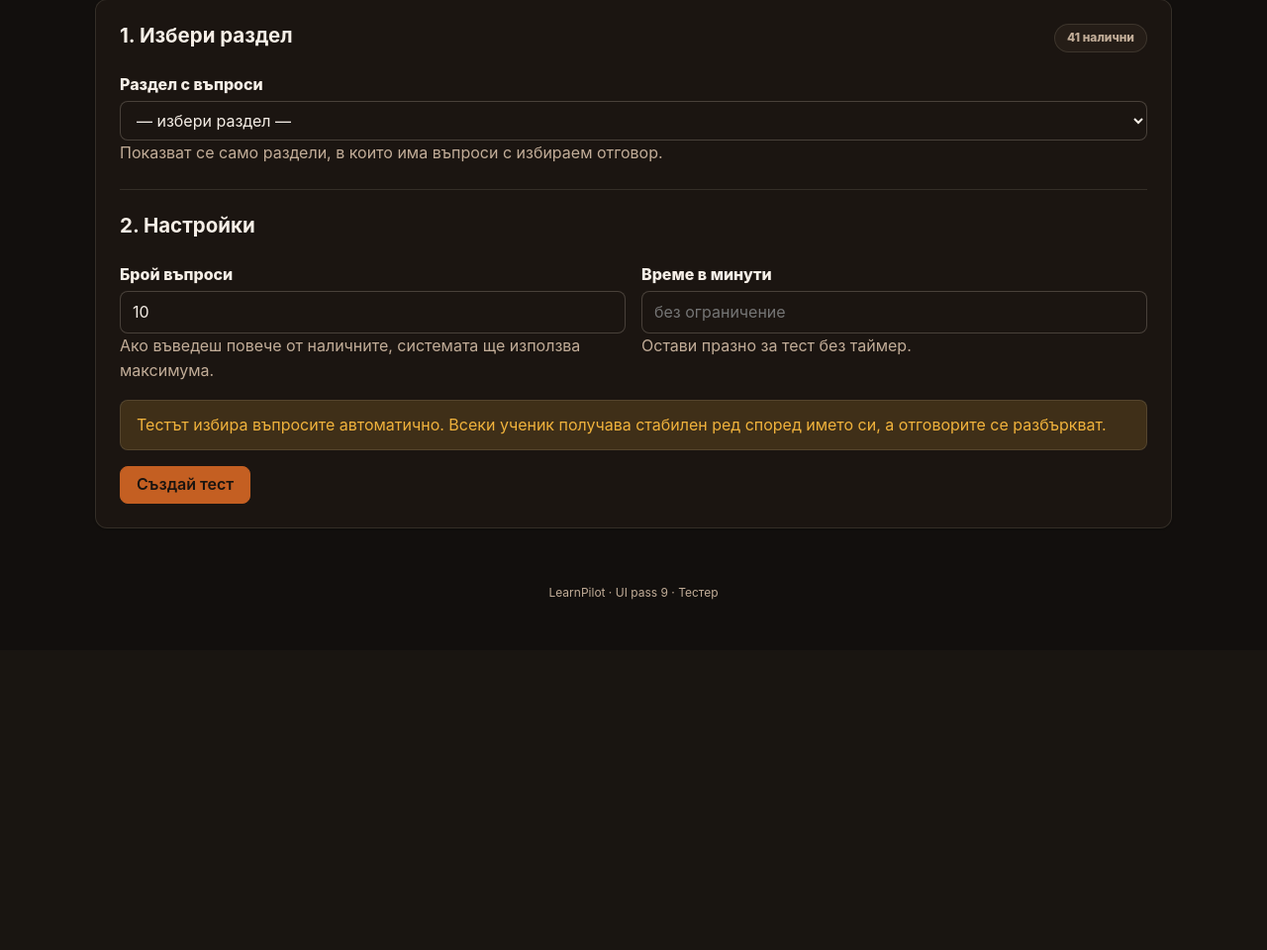
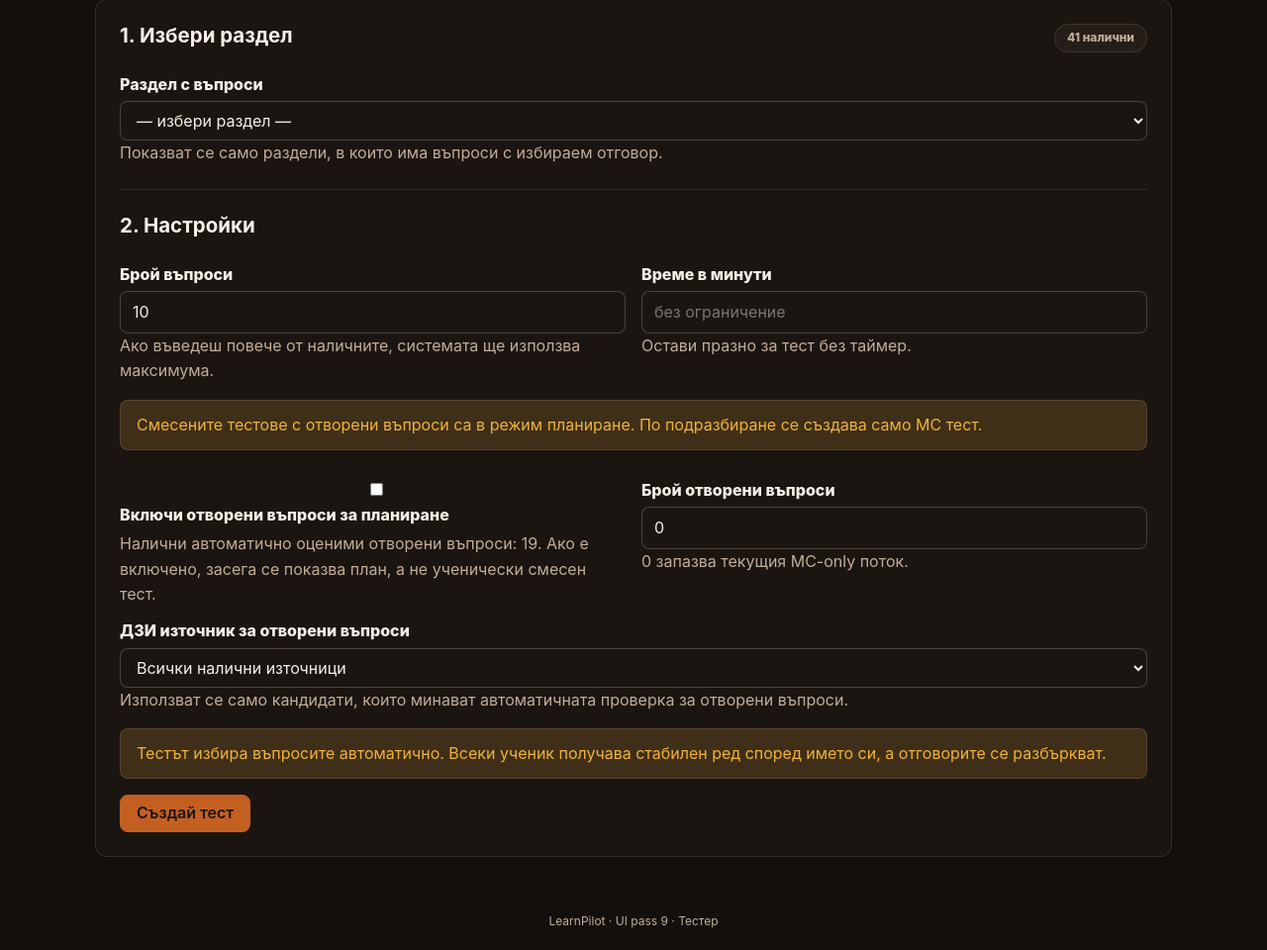
Before and after one commit to GabrielPilichev/dzi-generator, a Flask app: page /teacher/new in a window 1280 px wide. Shown: the part 383-1343 px from the top of the page at 99% size. Before the commit the page ends 989 px from the top, so only its background shows below. Run offline with Flask 3, Linux system fonts and the light colour scheme; the visitor is signed in with stand-in values (Sample User, id 1); data comes from the database, SQL or seed files in the repository.

Commit message:
Add mixed quiz planning controls

```diff
--- a/web/app.py
+++ b/web/app.py
@@ -1969,12 +1969,30 @@ def teacher_assignments():
 def teacher_new():
     conn = quiz_db()
     preselected_section_id = None
+    mixed_planning_result = None
+    form_values = {
+        "question_count": 10,
+        "time_limit_minutes": "",
+        "include_open_questions": False,
+        "open_count": 0,
+        "source_slug": "",
+    }
 
     if _quiz_request.method == "POST":
         section_id = int(_quiz_request.form.get("section_id") or 0)
         requested_count = int(_quiz_request.form.get("question_count") or 10)
         raw_limit = (_quiz_request.form.get("time_limit_minutes") or "").strip()
         time_limit = int(raw_limit) if raw_limit else None
+        include_open_questions = bool(_quiz_request.form.get("include_open_questions"))
+        open_count = max(0, int(_quiz_request.form.get("open_count") or 0))
+        source_slug = (_quiz_request.form.get("source_slug") or "").strip()
+        form_values = {
+            "question_count": requested_count,
+            "time_limit_minutes": raw_limit,
+            "include_open_questions": include_open_questions,
+            "open_count": open_count,
+            "source_slug": source_slug,
+        }
 
         section = conn.execute("""
             SELECT id, title_bg
@@ -1993,16 +2011,37 @@ def teacher_new():
 
         question_count = max(1, min(requested_count, available))
 
-        cur = conn.execute("""
-            INSERT INTO quiz_assignments (section_id, title_bg, question_count, time_limit_minutes)
-            VALUES (?, ?, ?, ?)
-        """, (section_id, section["title_bg"], question_count, time_limit))
-        assignment_id = cur.lastrowid
-        conn.commit()
-        conn.close()
-
-        quiz_write_assignment_note(assignment_id, _quiz_request.host_url)
-        return _quiz_redirect(_quiz_url_for("teacher_assignment", assignment_id=assignment_id))
+        if include_open_questions and open_count > 0:
+            plan = build_mixed_quiz_plan(
+                conn,
+                closed_count=question_count,
+                open_count=open_count,
+                source_slug=source_slug or None,
+            )
+            mixed_planning_result = {
+                "planning_only": True,
+                "source_slug": source_slug or "всички",
+                "closed_count": len(plan["closed_questions"]),
+                "open_count": len(plan["open_questions"]),
+                "requested_closed_count": plan["requested_closed_count"],
+                "requested_open_count": plan["requested_open_count"],
+                "available_closed_count": plan["available_closed_count"],
+                "available_open_count": plan["available_open_count"],
+                "closed_shortfall": max(0, plan["requested_closed_count"] - plan["available_closed_count"]),
+                "open_shortfall": max(0, plan["requested_open_count"] - plan["available_open_count"]),
+            }
+            preselected_section_id = section_id
+        else:
+            cur = conn.execute("""
+                INSERT INTO quiz_assignments (section_id, title_bg, question_count, time_limit_minutes)
+                VALUES (?, ?, ?, ?)
+            """, (section_id, section["title_bg"], question_count, time_limit))
+            assignment_id = cur.lastrowid
+            conn.commit()
+            conn.close()
+
+            quiz_write_assignment_note(assignment_id, _quiz_request.host_url)
+            return _quiz_redirect(_quiz_url_for("teacher_assignment", assignment_id=assignment_id))
 
     section_rows = conn.execute(f"""
         SELECT
@@ -2040,12 +2079,26 @@ def teacher_new():
         if preselected:
             preselected_section_id = int(preselected["id"])
 
+    open_candidates = fetch_open_question_candidates(conn)
+    open_source_counts: dict[str, int] = {}
+    for candidate in open_candidates:
+        source_slug = candidate.get("source_slug") or "unknown"
+        open_source_counts[source_slug] = open_source_counts.get(source_slug, 0) + 1
+    open_source_options = [
+        {"source_slug": source_slug, "count": count}
+        for source_slug, count in sorted(open_source_counts.items())
+    ]
+
     conn.close()
 
     return _quiz_render_template(
         "teacher_new.html",
         sections=sections,
         preselected_section_id=preselected_section_id,
+        form_values=form_values,
+        mixed_planning_result=mixed_planning_result,
+        open_source_options=open_source_options,
+        total_open_candidates=len(open_candidates),
     )
 
 
--- a/web/templates/teacher_new.html
+++ b/web/templates/teacher_new.html
@@ -53,16 +53,79 @@
     <div class="detail-grid">
         <div>
             <label for="question_count">Брой въпроси</label>
-            <input id="question_count" name="question_count" type="number" min="1" value="10" required>
+            <input id="question_count" name="question_count" type="number" min="1" value="{{ form_values.question_count }}" required>
             <div class="help" id="count-help">Ако въведеш повече от наличните, системата ще използва максимума.</div>
         </div>
 
         <div>
             <label for="time_limit_minutes">Време в минути</label>
-            <input id="time_limit_minutes" name="time_limit_minutes" type="number" min="1" placeholder="без ограничение">
+            <input id="time_limit_minutes" name="time_limit_minutes" type="number" min="1" placeholder="без ограничение" value="{{ form_values.time_limit_minutes }}">
             <div class="help">Остави празно за тест без таймер.</div>
         </div>
     </div>
+
+    <div class="warning warning--spaced">
+        Смесените тестове с отворени въпроси са в режим планиране. По подразбиране се създава само MC тест.
+    </div>
+
+    <div class="detail-grid">
+        <div>
+            <label>
+                <input
+                    type="checkbox"
+                    name="include_open_questions"
+                    value="1"
+                    {% if form_values.include_open_questions %}checked{% endif %}
+                >
+                Включи отворени въпроси за планиране
+            </label>
+            <div class="help">
+                Налични автоматично оценими отворени въпроси: {{ total_open_candidates }}.
+                Ако е включено, засега се показва план, а не ученически смесен тест.
+            </div>
+        </div>
+
+        <div>
+            <label for="open_count">Брой отворени въпроси</label>
+            <input id="open_count" name="open_count" type="number" min="0" value="{{ form_values.open_count }}">
+            <div class="help">0 запазва текущия MC-only поток.</div>
+        </div>
+    </div>
+
+    <label for="source_slug">ДЗИ източник за отворени въпроси</label>
+    <select id="source_slug" name="source_slug">
+        <option value="">Всички налични източници</option>
+        {% for source in open_source_options %}
+            <option value="{{ source.source_slug }}" {% if form_values.source_slug == source.source_slug %}selected{% endif %}>
+                {{ source.source_slug }} ({{ source.count }} отворени)
+            </option>
+        {% endfor %}
+    </select>
+    <div class="help">Използват се само кандидати, които минават автоматичната проверка за отворени въпроси.</div>
+
+    {% if mixed_planning_result %}
+        <div class="warning warning--spaced" id="mixed-planning-result">
+            <strong>Планиране само за учител/админ.</strong>
+            Смесеният ученически тест още не е включен.
+            MC-only създаването остава непроменено, докато броят отворени въпроси е 0.
+
+            <ul>
+                <li>Източник: {{ mixed_planning_result.source_slug }}</li>
+                <li>MC въпроси: {{ mixed_planning_result.closed_count }}/{{ mixed_planning_result.requested_closed_count }} налични за плана</li>
+                <li>Отворени въпроси: {{ mixed_planning_result.open_count }}/{{ mixed_planning_result.requested_open_count }} налични за плана</li>
+                <li>Общо налични MC кандидати: {{ mixed_planning_result.available_closed_count }}</li>
+                <li>Общо налични отворени кандидати: {{ mixed_planning_result.available_open_count }}</li>
+            </ul>
+
+            {% if mixed_planning_result.open_shortfall or mixed_planning_result.closed_shortfall %}
+                <p>
+                    Има недостиг за заявения план:
+                    {% if mixed_planning_result.closed_shortfall %}MC: {{ mixed_planning_result.closed_shortfall }}{% endif %}
+                    {% if mixed_planning_result.open_shortfall %}отворени: {{ mixed_planning_result.open_shortfall }}{% endif %}
+                </p>
+            {% endif %}
+        </div>
+    {% endif %}
 
     <div class="warning warning--spaced">
         Тестът избира въпросите автоматично. Всеки ученик получава стабилен ред според името си, а отговорите се разбъркват.
```
Also changed, not shown: tests/test_mixed_quiz_planning_controls.py (added, +212 -0 lines).
